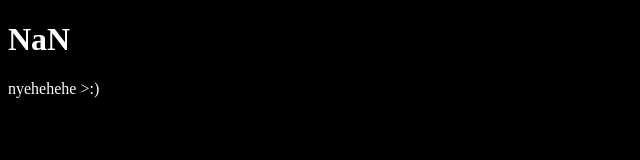
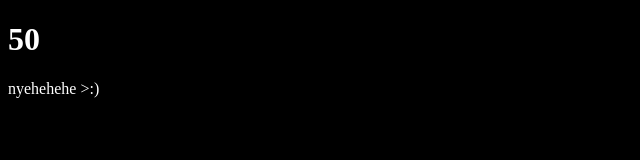
Before and after one commit to catofire/catofire.github.io, a plain HTML site: page testGame/main.html in a window 1280 px wide. Shown: the full height of the page, 0-640 px from the left. Drawn offline with Linux system fonts and the light colour scheme.

Commit message:
Update main.html

```diff
--- a/testGame/main.html
+++ b/testGame/main.html
@@ -8,7 +8,7 @@
                     .find((row) => row.startsWith('totalTicks='))
                     ?.split('=')[1]);
             function gameBoot() {
-                if (typeof(gameTickCount) !== 'number') {
+                if (isNaN(gameTickCount)) {
                     gameTickCount = 0
                 }
                 window.setInterval("gameTick()", 100);
```
